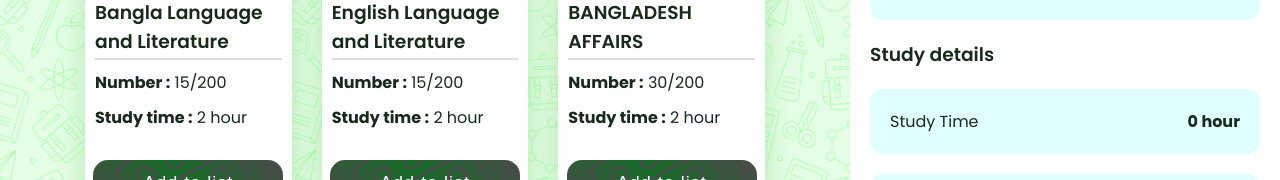
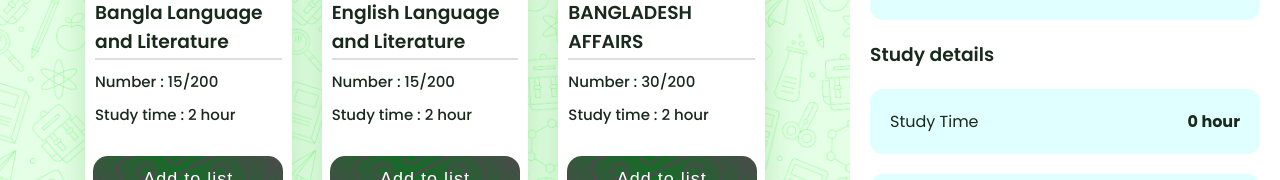
Before and after one commit to ferdouszihad/bcs-study, a React (Create React App) app: page / in a window 1280 px wide. Shown: the part 410-590 px from the top of the page. Built offline with nearby package versions, Linux system fonts and the light colour scheme.

Commit message:
Style modified

```diff
--- a/src/components/StudyItem/StudyItem.css
+++ b/src/components/StudyItem/StudyItem.css
@@ -9,7 +9,8 @@
 
 }
 .card-img img{
-    background-color: #79d628;
+    background: #176b28;
+    background-image:  url('../../images/body-bg.png'),linear-gradient(45deg, #171717, transparent,#171717);
     width: 100%;
     opacity: .8;
 
@@ -20,10 +21,19 @@
     flex-direction: column;
     row-gap: 10px;
 }
+.card-text p{
+    font-size: 15px;
+    font-weight: 500;
+}
+.card-text p strong{
+    font-weight: 500;
+}
 .card-text h3{
     min-height: 60px;
     border-bottom: 2px solid #ddd;
+    font-size: 500;
 }
+
 .card-text .details{
     text-align: justify;
 }
--- a/src/components/StudyItem/StudyItem.js
+++ b/src/components/StudyItem/StudyItem.js
@@ -2,7 +2,7 @@ import React from "react";
 import "./StudyItem.css";
 
 const StudyItem = (props) => {
-  const { img, name, studyTime, distribution, shortDetail } = props.details;
+  const { img, name, studyTime, distribution } = props.details;
   return (
     <div class="study-item-card">
       <div className="card-body">
```
